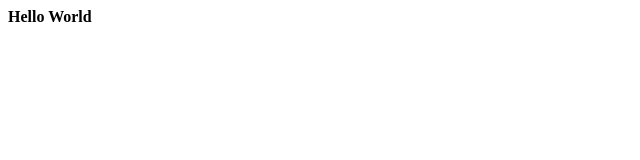
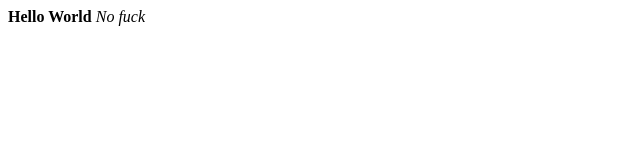
Before and after one commit to toushik-bit/hello, a plain HTML site: page index.html in a window 1280 px wide. Shown: the full height of the page, 0-640 px from the left. Drawn offline with Linux system fonts and the light colour scheme.

Commit message:
Update index.html

```diff
--- a/index.html
+++ b/index.html
@@ -3,6 +3,6 @@
     <title> New Page </title>
   </head>
   <body>
-   <b>Hello World </b>
+    <b>Hello World </b> <i> No fuck </i>
   </body>
 </html>
```
